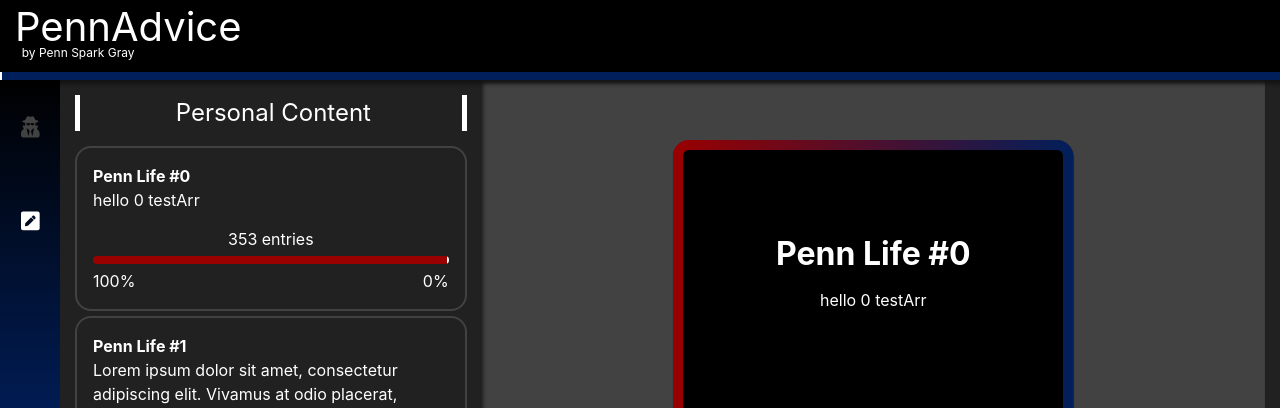
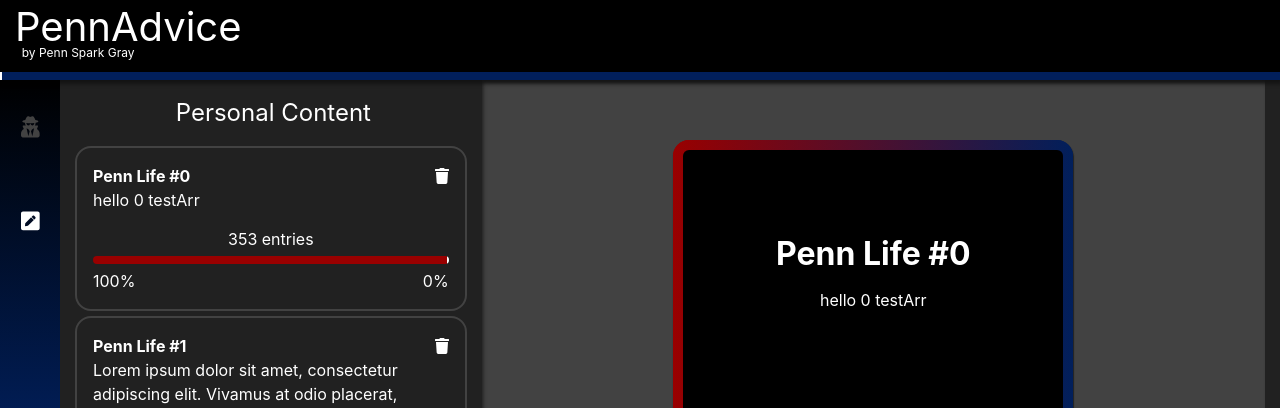
Before and after one commit to setdavid/penn-advice, a React (Create React App) app in the folder client/: page / in a window 1280 px wide. Shown: the top 408 px of the page. Built offline with nearby package versions, Linux system fonts and the light colour scheme.

Commit message:
added delete button for personal cards

```diff
--- a/client/src/Components/PersonalCard.jsx
+++ b/client/src/Components/PersonalCard.jsx
@@ -1,3 +1,5 @@
+import { faTrash } from "@fortawesome/free-solid-svg-icons";
+import { FontAwesomeIcon } from "@fortawesome/react-fontawesome";
 import React from "react";
 
 function PersonalCard(props) {
@@ -7,10 +9,15 @@ function PersonalCard(props) {
     let percentRight = 100 * infoObj.percentRight;
     let percentLeft = 100 * (1 - infoObj.percentRight);
 
+    const handleDelete = () => {
+        console.log(`Delete ${infoObj.type} #${infoObj.index}`);
+    }
+
     return (
         <div className="personal-card" style={personalCardCSS}>
             <div className="personal-card-title">
                 {`${infoObj.type} #${infoObj.index}`}
+                <FontAwesomeIcon icon={faTrash} onClick={handleDelete} />
             </div>
             <div>
                 {infoObj.text}
--- a/client/src/css/base-styles.css
+++ b/client/src/css/base-styles.css
@@ -128,6 +128,7 @@ p,
     display: flex;
     align-items: center;
     justify-content: center;
+    cursor: pointer;
 }
 
 .nav-bar-btn>svg {
@@ -203,8 +204,8 @@ p,
 #personal-content-header {
     font-size: 1.5rem;
     margin-bottom: 15px;
-    border-left: solid 5px white;
-    border-right: solid 5px white;
+    /* border-left: solid 5px white;
+    border-right: solid 5px white; */
     padding-left: 5px;
     text-align: center;
 }
@@ -221,6 +222,13 @@ p,
 
 .personal-card-title {
     font-weight: bold;
+    display: flex;
+    justify-content: space-between;
+    align-items: center;
+}
+
+.personal-card-title>svg {
+    cursor: pointer;
 }
 
 .personal-card-count {
```
